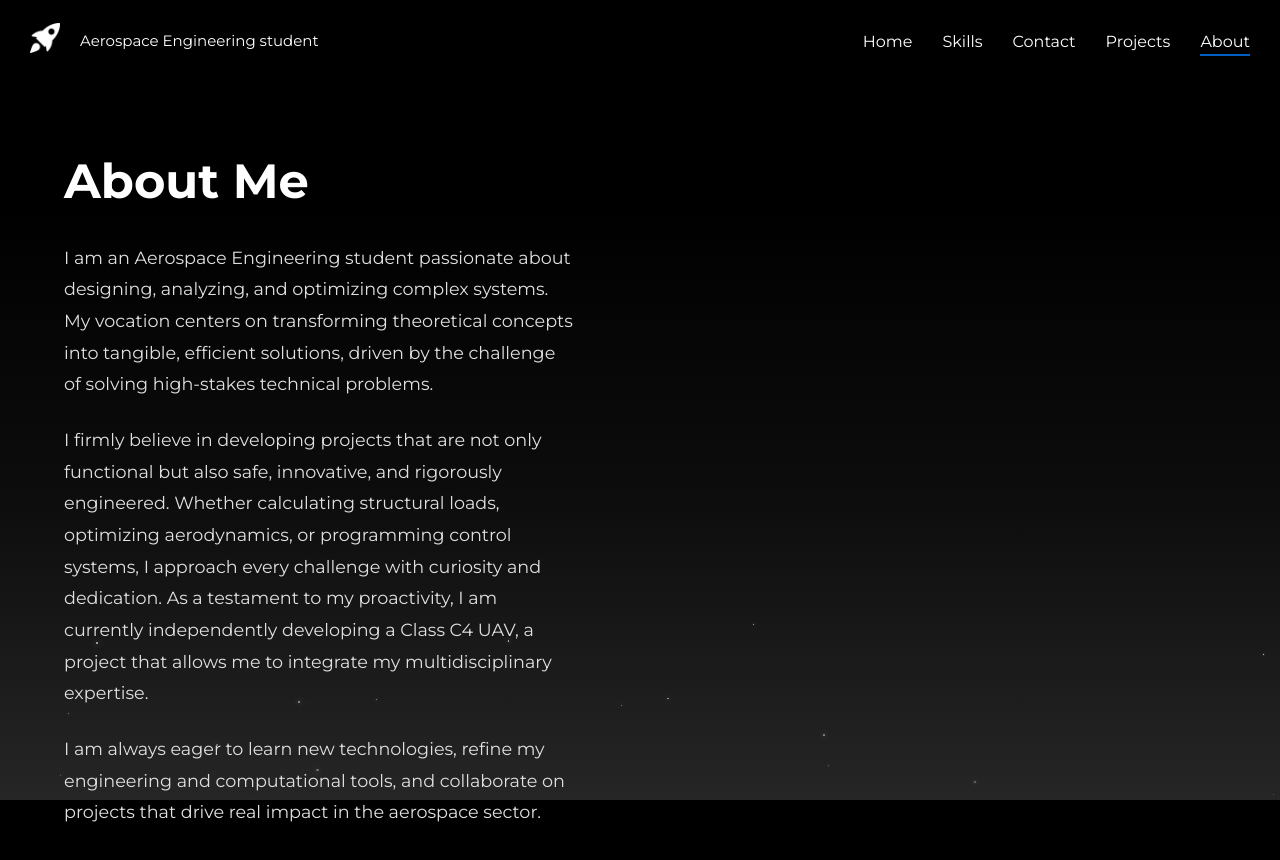
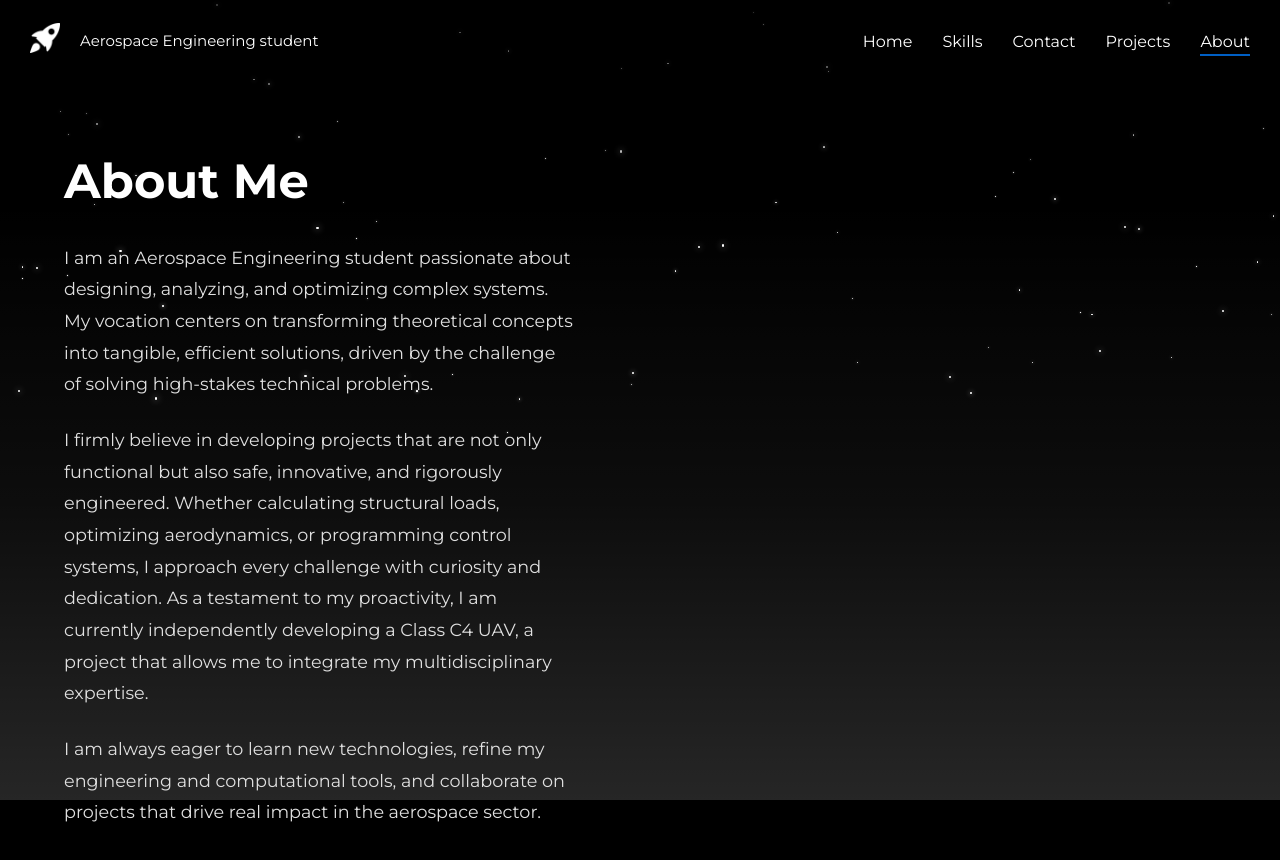
Before and after one commit to jorgerleonn/jorge-portfolio, a Next.js app: page /jorge-portfolio/about in a window 1280 px wide. Shown: the top 860 px of the page. Built offline with nearby package versions, Linux system fonts and the light colour scheme.

Commit message:
Make stars appear faster on page load

```diff
--- a/components/StarsBackground.tsx
+++ b/components/StarsBackground.tsx
@@ -29,8 +29,8 @@ export function StarsBackground({
       id: i,
       size: Math.random() * 2 + 0.5,
       x: Math.random() * 100,
-      delay: Math.random() * 15,
-      duration: Math.random() * 10 + 15,
+      delay: Math.random() * 2,
+      duration: Math.random() * 3 + 5,
     }));
     setStars(newStars);
   }, []);
```
